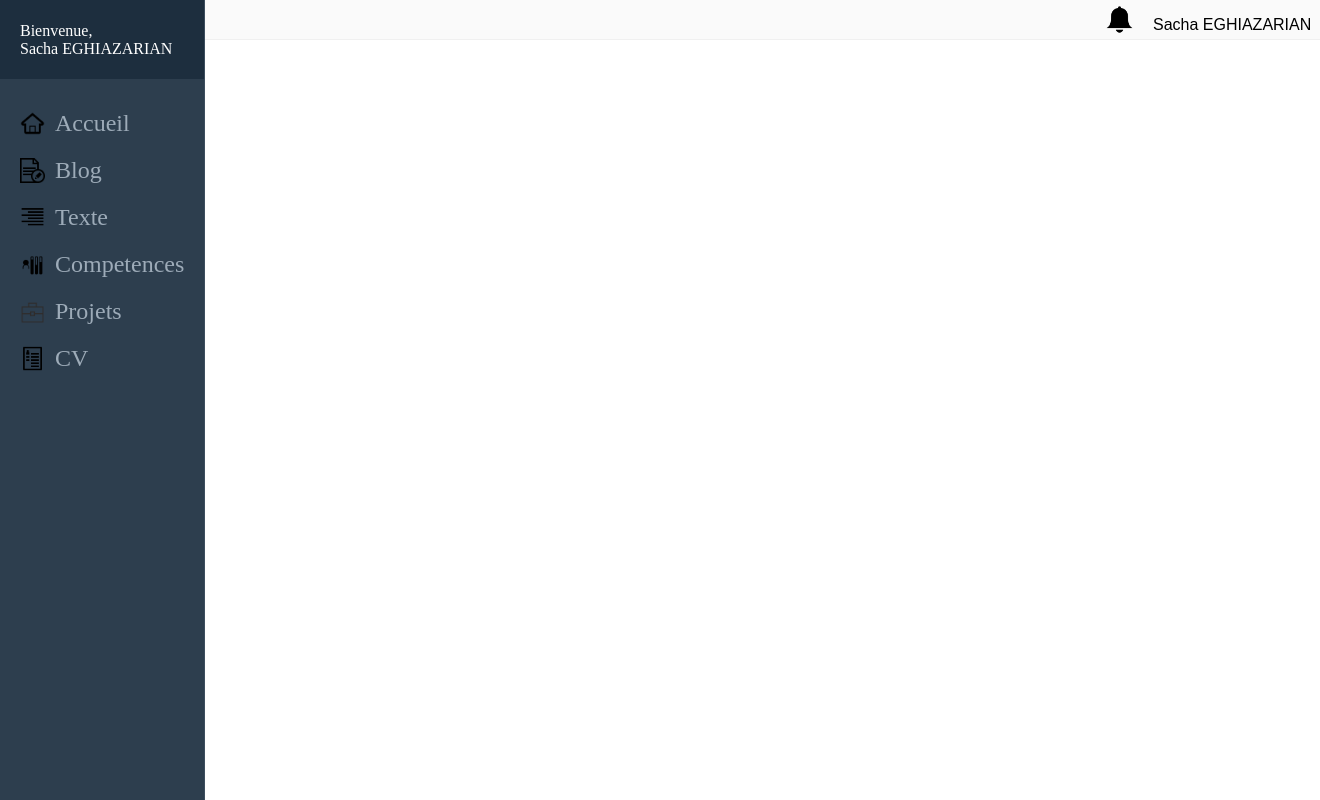
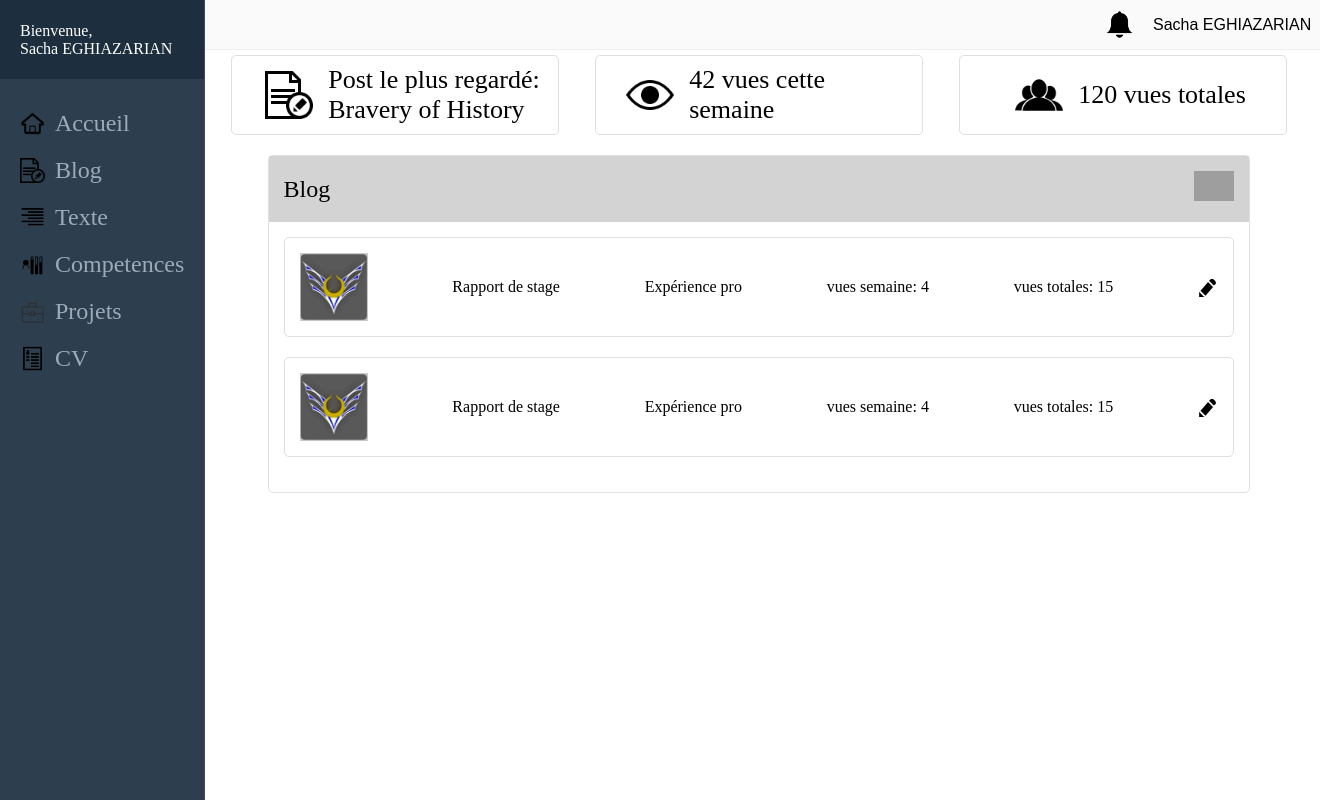
Before and after one commit to Yonuko/Fondamentaux-ordinateur, a PHP site: page /Admin/blog.html in a window 1320 px wide. Run offline with PHP 8.4, Linux system fonts and the light colour scheme; grey boxes are pictures that could not be loaded.

Commit message:
Ajout de la partie blog

```diff
--- a/Admin/CV.html
+++ b/Admin/CV.html
@@ -3,7 +3,7 @@
 <head>
     <meta charset="UTF-8">
     <meta name="viewport" content="width=device-width, initial-scale=1.0">
-    <link rel="stylesheet" href="../assets/style/admin.css">
+    <link rel="stylesheet" href="../assets/style/Admin/admin.css">
     <title>Admin - cv</title>
 </head>
 <body>
@@ -54,7 +54,9 @@
             </div>
         </div>
         <main>
+            <div class="body-content">
 
+            </div>
         </main>
     </header>
     <script src="../assets/script/notification.js"></script>
--- a/Admin/Competences.html
+++ b/Admin/Competences.html
@@ -3,7 +3,7 @@
 <head>
     <meta charset="UTF-8">
     <meta name="viewport" content="width=device-width, initial-scale=1.0">
-    <link rel="stylesheet" href="../assets/style/admin.css">
+    <link rel="stylesheet" href="../assets/style/Admin/admin.css">
     <title>Admin - competences</title>
 </head>
 <body>
@@ -54,7 +54,9 @@
             </div>
         </div>
         <main>
+            <div class="body-content">
 
+            </div>
         </main>
     </header>
     <script src="../assets/script/notification.js"></script>
--- a/Admin/Projets.html
+++ b/Admin/Projets.html
@@ -3,7 +3,7 @@
 <head>
     <meta charset="UTF-8">
     <meta name="viewport" content="width=device-width, initial-scale=1.0">
-    <link rel="stylesheet" href="../assets/style/admin.css">
+    <link rel="stylesheet" href="../assets/style/Admin/admin.css">
     <title>Admin - projets</title>
 </head>
 <body>
@@ -54,7 +54,9 @@
             </div>
         </div>
         <main>
+            <div class="body-content">
 
+            </div>
         </main>
     </header>
     <script src="../assets/script/notification.js"></script>
--- a/Admin/Texte.html
+++ b/Admin/Texte.html
@@ -3,7 +3,7 @@
 <head>
     <meta charset="UTF-8">
     <meta name="viewport" content="width=device-width, initial-scale=1.0">
-    <link rel="stylesheet" href="../assets/style/admin.css">
+    <link rel="stylesheet" href="../assets/style/Admin/admin.css">
     <title>Admin - texte</title>
 </head>
 <body>
@@ -54,7 +54,9 @@
             </div>
         </div>
         <main>
+            <div class="body-content">
 
+            </div>
         </main>
     </header>
     <script src="../assets/script/notification.js"></script>
--- a/Admin/admin.html
+++ b/Admin/admin.html
@@ -3,7 +3,7 @@
 <head>
     <meta charset="UTF-8">
     <meta name="viewport" content="width=device-width, initial-scale=1.0">
-    <link rel="stylesheet" href="../assets/style/admin.css">
+    <link rel="stylesheet" href="../assets/style/Admin/admin.css">
     <title>Admin - accueil</title>
 </head>
 <body>
--- a/Admin/blog.html
+++ b/Admin/blog.html
@@ -3,7 +3,8 @@
 <head>
     <meta charset="UTF-8">
     <meta name="viewport" content="width=device-width, initial-scale=1.0">
-    <link rel="stylesheet" href="../assets/style/admin.css">
+    <link rel="stylesheet" href="../assets/style/Admin/admin.css">
+    <link rel="stylesheet" href="../assets/style/Admin/blog.css">
     <title>Admin - blog</title>
 </head>
 <body>
@@ -54,7 +55,59 @@
             </div>
         </div>
         <main>
-
+            <div class="body-content">
+                <!-- First row where there are showed the web site infos -->
+                <div class="card webSite-info">
+                    <div class="card-body">
+                        <img src="../assets/image/blogIcon.png" alt="Messages count icon">
+                        <div>Post le plus regardé:<br>
+                            Bravery of History
+                        </div>
+                    </div>
+                </div>
+                <div class="card webSite-info">
+                    <div class="card-body">
+                        <img src="../assets/image/pagesViewed.png" alt="Messages count icon">
+                        42 vues cette semaine
+                    </div>
+                </div>
+                <div class="card webSite-info">
+                    <div class="card-body">
+                        <img src="../assets/image/Users.png" alt="Messages count icon">
+                        120 vues totales
+                    </div>
+                </div>
+                <div class="card blog">
+                    <div class="card-header">
+                        <div class="card-title">Blog</div>
+                        <div>
+                            <img src="../assets/image/refresh.png" alt="Refresh icon">
+                        </div>
+                    </div>
+                    <div class="card-body">
+                        <div class="card">
+                            <div class="card-body">
+                                <img src="../assets/image/Uploads/Projets/BoH.jpg" alt="Icon de Bravery Of History (BoH)">
+                                <div>Rapport de stage</div> <!-- Remplacer par le nom du projet -->
+                                <div>Expérience pro</div>
+                                <div>vues semaine: 4</div> <!-- Remplacer par le nombre de vues de cette semaine -->
+                                <div>vues totales: 15</div> <!-- Remplacer par le nombre de vues de cette semaine -->
+                                <img class="edit" src="../assets/image/edit.png" alt="Edit Icon">
+                            </div>
+                        </div>
+                        <div class="card">
+                            <div class="card-body">
+                                <img src="../assets/image/Uploads/Projets/BoH.jpg" alt="Icon de Bravery Of History (BoH)">
+                                <div>Rapport de stage</div> <!-- Remplacer par le nom du projet -->
+                                <div>Expérience pro</div>
+                                <div>vues semaine: 4</div> <!-- Remplacer par le nombre de vues de cette semaine -->
+                                <div>vues totales: 15</div> <!-- Remplacer par le nombre de vues de cette semaine -->
+                                <img class="edit" src="../assets/image/edit.png" alt="Edit Icon">
+                            </div>
+                        </div>
+                    </div>
+                </div>
+            </div>
         </main>
     </header>
     <script src="../assets/script/notification.js"></script>
--- a/assets/script/notification.js
+++ b/assets/script/notification.js
@@ -9,6 +9,24 @@ let notificationObjects = document.getElementsByClassName("notification-content"
 
 let activated = false;
 let stayOpen = false;
+
+// Check if main should be 95% or not
+// TODO:: change the percente by the height of page - height of header
+resizeMain();
+window.addEventListener('resize', () =>{
+    resizeMain();
+});
+
+function resizeMain(){
+    let mainElement = document.getElementsByTagName("main")[0];
+    let headerHeight = document.getElementsByTagName("header")[0].offsetHeight;
+    // 50 is the height of the menu
+    if(mainElement.offsetHeight - (headerHeight - 50) > 0){
+        mainElement.style.height = (headerHeight - 50) + "px";
+    }else{
+        mainElement.style.height = "auto";
+    }
+}
 
 function notificationCloseButton(){
     stayOpen = false;
--- a/assets/scss/admin/admin.scss
+++ b/assets/scss/admin/admin.scss
@@ -72,7 +72,7 @@ header{
 
     .secondary-menu{
         background: #fafafa;
-        height: 5%;
+        height: 50px;
         flex: 1 0 85%;
         display: flex;
         justify-content: flex-end;
@@ -88,7 +88,7 @@ header{
                 height: 100%;
                 background: none;
                 border: none;
-                background-image: url("../image/notification bell.png");
+                background-image: url("../../image/notification bell.png");
                 background-position: center center;
                 background-size: contain;
                 background-repeat: no-repeat;
@@ -235,7 +235,7 @@ header{
         top: 5%;
         left: 15%;
         width: 85%;
-        height: 95%;
+        height: auto;
 
         .body-content{
             overflow-y: auto;
--- /dev/null
+++ b/assets/scss/admin/blog.scss
@@ -0,0 +1,5 @@
+header{
+    .blog{
+        flex-basis: 90%;
+    }
+}
--- a/assets/style/admin.css
+++ b/assets/style/Admin/admin.css
@@ -54,7 +54,7 @@ header {
           color: #7d8b98; }
   header .secondary-menu {
     background: #fafafa;
-    height: 5%;
+    height: 50px;
     flex: 1 0 85%;
     display: flex;
     justify-content: flex-end;
@@ -68,7 +68,7 @@ header {
         height: 100%;
         background: none;
         border: none;
-        background-image: url("../image/notification bell.png");
+        background-image: url("../../image/notification bell.png");
         background-position: center center;
         background-size: contain;
         background-repeat: no-repeat; }
@@ -175,7 +175,7 @@ header {
     top: 5%;
     left: 15%;
     width: 85%;
-    height: 95%; }
+    height: auto; }
     header main .body-content {
       overflow-y: auto;
       padding: 15px;
--- /dev/null
+++ b/assets/style/Admin/blog.css
@@ -0,0 +1,4 @@
+header .blog {
+  flex-basis: 90%; }
+
+/*# sourceMappingURL=blog.css.map */
```
